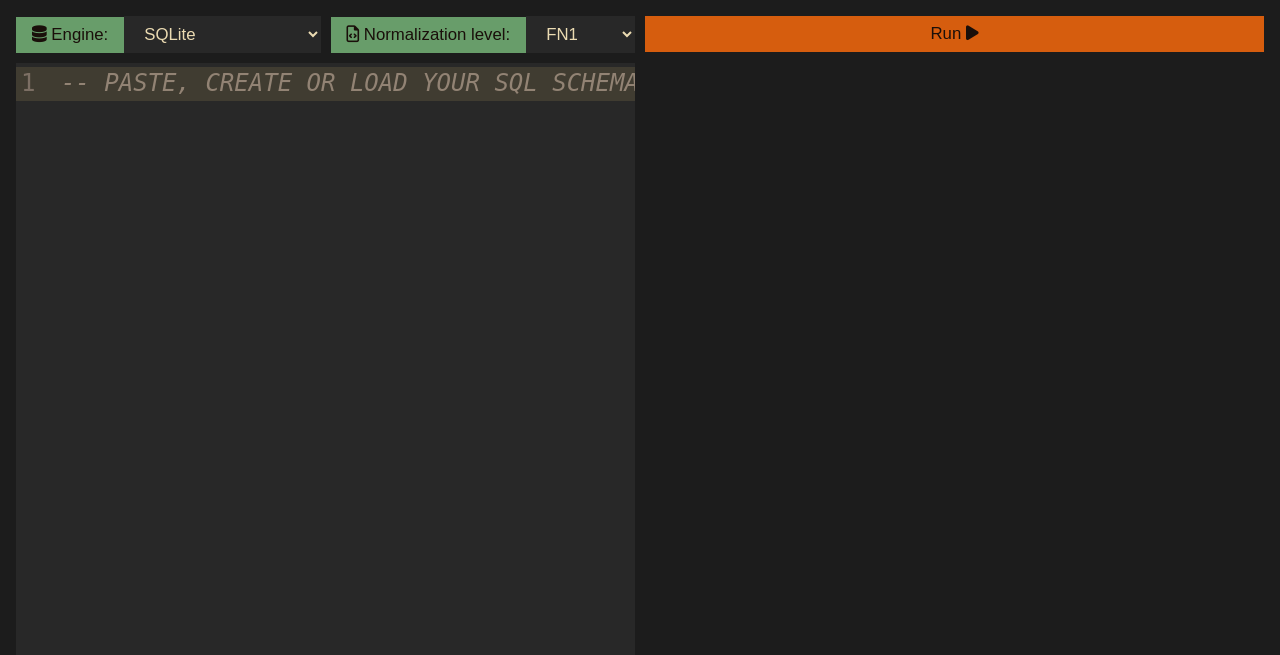
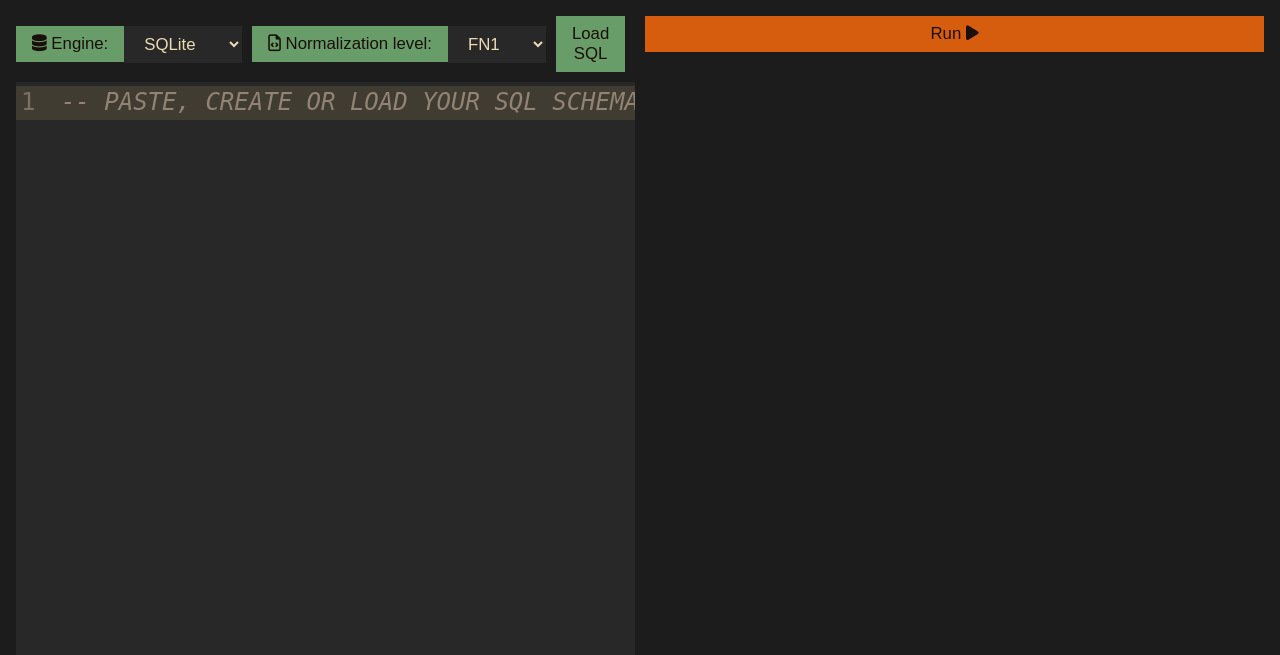
Before and after one commit to Qwerty3341/SchemaMan, a Flask app: page / in a window 1280 px wide. Shown: the part 80-735 px from the top of the page. Run offline with Flask 3, Linux system fonts and the light colour scheme; parts of the project's set-up code (start-up, migrations or seed data) failed here and were passed over; some web fonts are replaced.

Commit message:
Carga de archivo sql jalando

```diff
--- a/schema_man/static/css/normalizator.css
+++ b/schema_man/static/css/normalizator.css
@@ -57,7 +57,7 @@
 
 .sql-selects {
 	display: grid;
-	grid-template-columns: repeat(2, 1fr);
+	grid-template-columns: repeat(3, 1fr);
 	gap: 10px;
 }
 
@@ -69,9 +69,35 @@
 	overflow: hidden;
 }
 
-/* ************
+/* file chooser */
+#file-chooser-container {
+	gap: clamp(5px, 2vw, 1rem);
+}
+
+#file-chooser {
+	display: none;
+}
+
+#load-sql-label {
+	background-color: var(--button-sql-color);
+	color: var(--button-font-color);
+	font-family: var(--body-font);
+	font-size: 1.05rem;
+	font-weight: 500;
+	cursor: pointer;
+	padding: 0.5rem 1rem;
+	border: none;
+}
+
+#file-name-span {
+	color: var(--selector-fg);
+	font-family: var(--body-font);
+	font-size: 1.05rem;
+}
+
+/* ********** *
  * CodeMirror *
- * ***********/
+ * ********** */
 
 #sql-editor {
   flex: 1;
--- a/schema_man/static/js/codeEditor.js
+++ b/schema_man/static/js/codeEditor.js
@@ -8,7 +8,7 @@ const container = document.querySelector("#sql-editor");
 
 if (container) {
   const savedSql = sessionStorage.getItem(STORAGE_KEY);
-
+  // Here window create sqlEditor, the instance of Code Mirror now is global
   window.sqlEditor = new EditorView({
     doc: savedSql ?? "-- PASTE, CREATE OR LOAD YOUR SQL SCHEMA",
     parent: container,
--- /dev/null
+++ b/schema_man/static/js/loadFile.js
@@ -0,0 +1,36 @@
+// ======================
+// Load the SQL in editor
+// ======================
+
+const fileInput = document.getElementById("file-chooser");
+const fileNameSpan = document.getElementById("file-name-span");
+
+document.getElementById("load-sql-label").addEventListener('click', () => {
+  fileInput.click();
+});
+
+fileInput.addEventListener('change', async () => {
+  const file = fileInput.files[0];
+  if (!file) return;
+
+  fileNameSpan.textContent = file.name;
+  const editor = window.sqlEditor;
+
+  if (!editor) {
+    console.error("CodeMirror editor not available");
+    return;
+  }
+
+  try {
+    const sqlCode = await file.text();
+    editor.dispatch({
+      changes: {
+        from: 0,
+        to: editor.state.doc.length,
+        insert: sqlCode
+      }
+    })
+  } catch (e) {
+    console.error("Could not read selected file", e)
+  }
+});
--- a/schema_man/templates/app/normalizator.html
+++ b/schema_man/templates/app/normalizator.html
@@ -35,6 +35,12 @@
 					<option>FN5</option>
 				</select>
 			</div>
+
+			<div class="selector-container" id="file-chooser-container">
+				<button id="load-sql-label">Load SQL</button>
+				<input id="file-chooser" lang="en" type="file" accept=".sql,.txt,text/plain,application/sql"/>
+				<span id="file-name-span"></span>
+			</div>
 		</div>
 
 		<div id="sql-editor"></div>
@@ -54,4 +60,5 @@
 {% block scripts %}
 <script src="{{ url_for('static', filename='js/codeEditor.bundle.js') }}"></script>
 <script src="{{ url_for('static', filename='js/run.js') }}"></script>
+<script src="{{ url_for('static', filename='js/loadFile.js') }}"></script>
 {% endblock %}
--- a/schema_man/templates/base.html
+++ b/schema_man/templates/base.html
@@ -1,5 +1,5 @@
 <!DOCTYPE html>
-<html lang="es">
+<html lang="en">
 
 <head>
 	<title>{% block title %}{% endblock %}</title>
```
Also changed, not shown: schema_man/api.py (+4 -4 lines), schema_man/static/js/saveSql.js (deleted).
